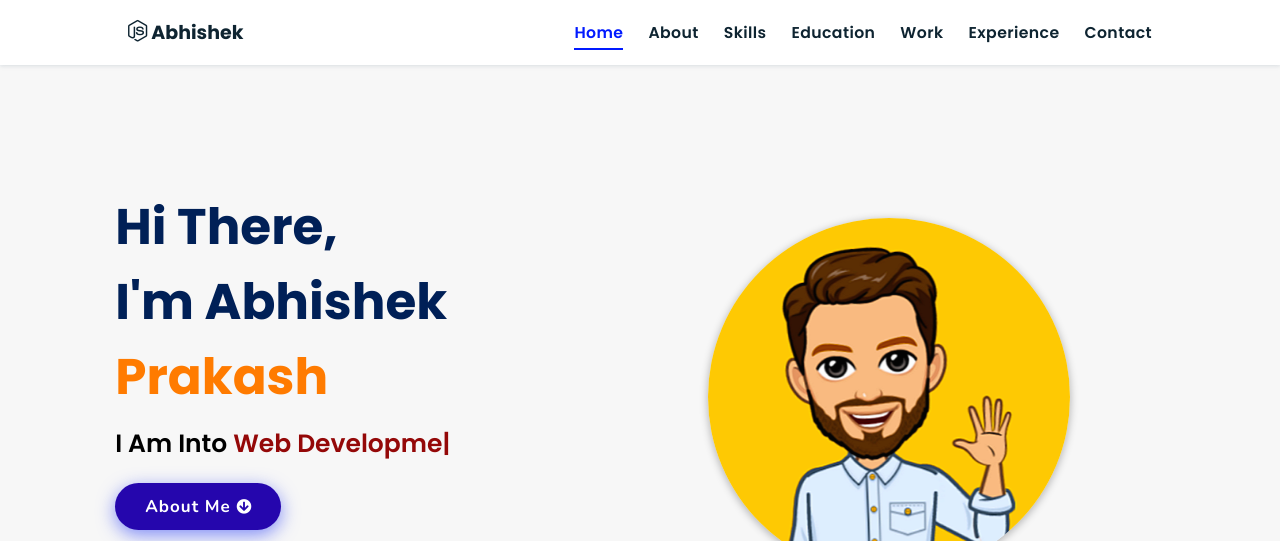
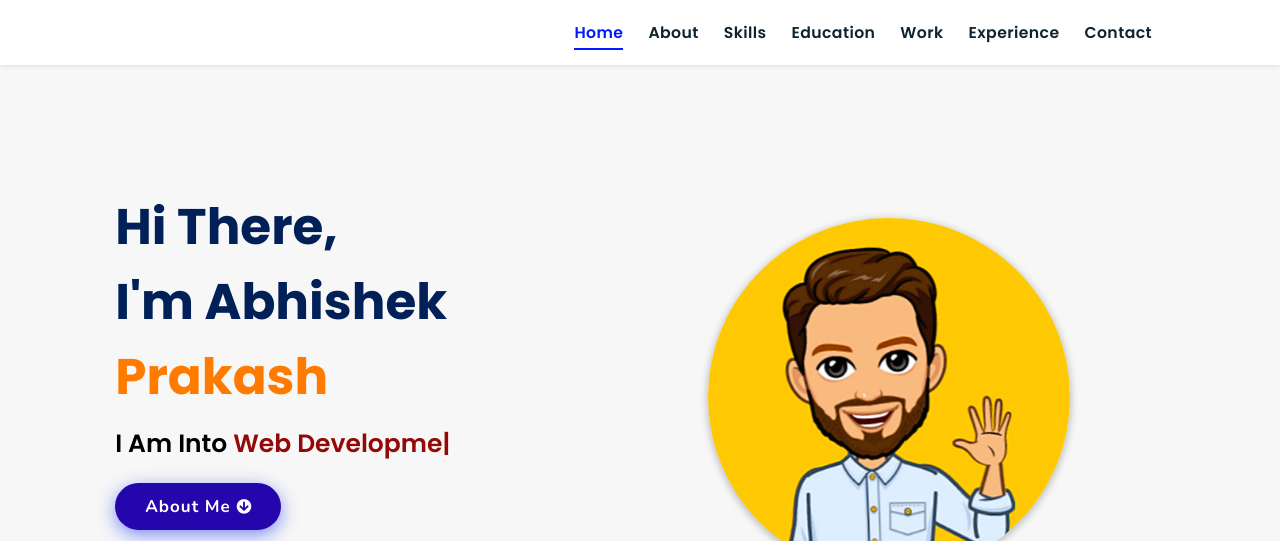
Before and after one commit to abhishekpr13/Personal-Portfolio, a plain HTML site: page index.html in a window 1280 px wide. Shown: the top 541 px of the page. Drawn offline with nearby package versions, Linux system fonts and the light colour scheme.

Commit message:
Update index.html

```diff
--- a/index.html
+++ b/index.html
@@ -20,7 +20,7 @@
 
 <!-- navbar starts -->
 <header>
-        <a href="/" class="logo"><i class="fab fa-node-js"></i> Abhishek</a>
+        <a href="/" class="logo"><i ></i> </a>
 
         <div id="menu" class="fas fa-bars"></div>
         <nav class="navbar">
```
